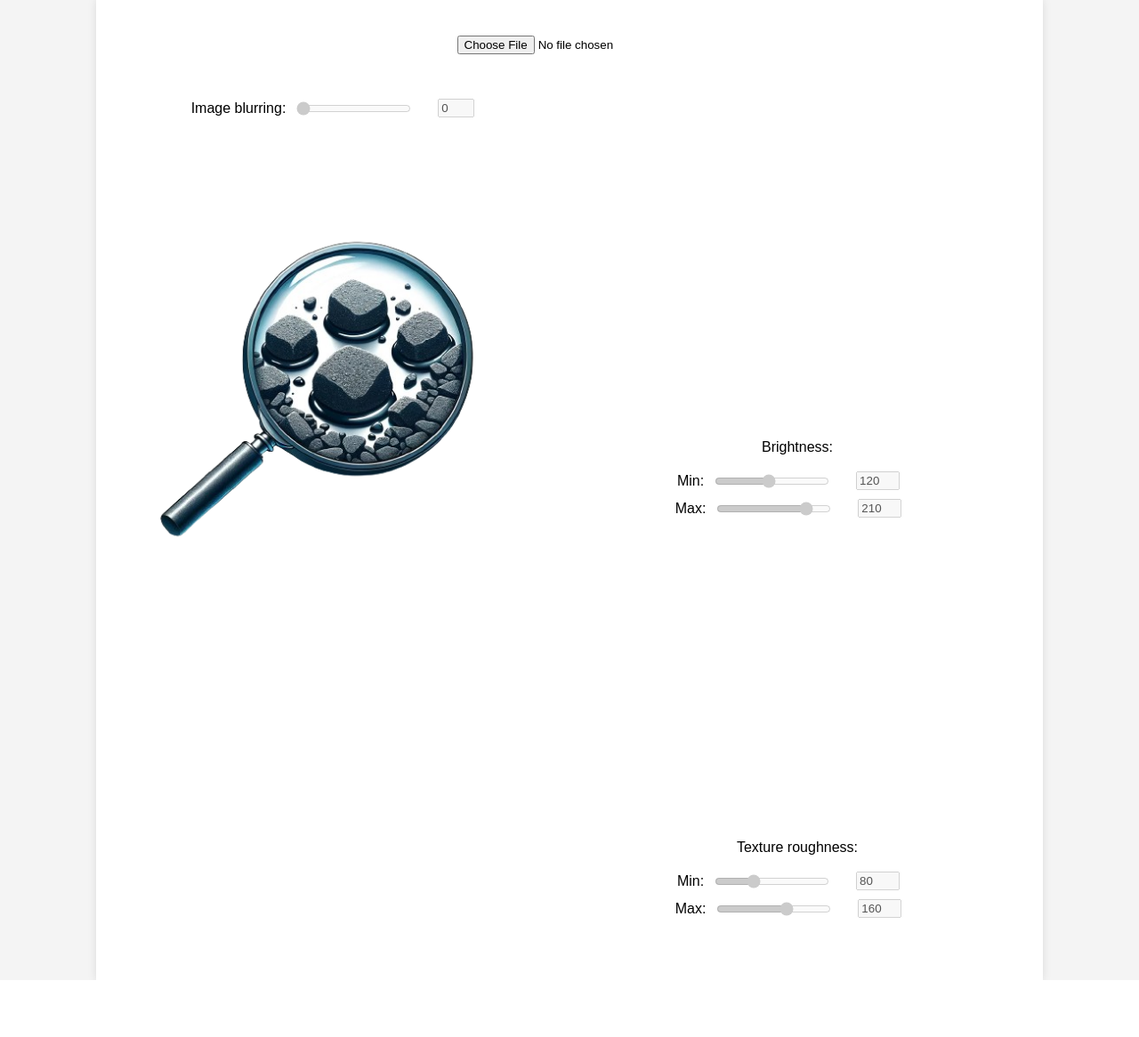
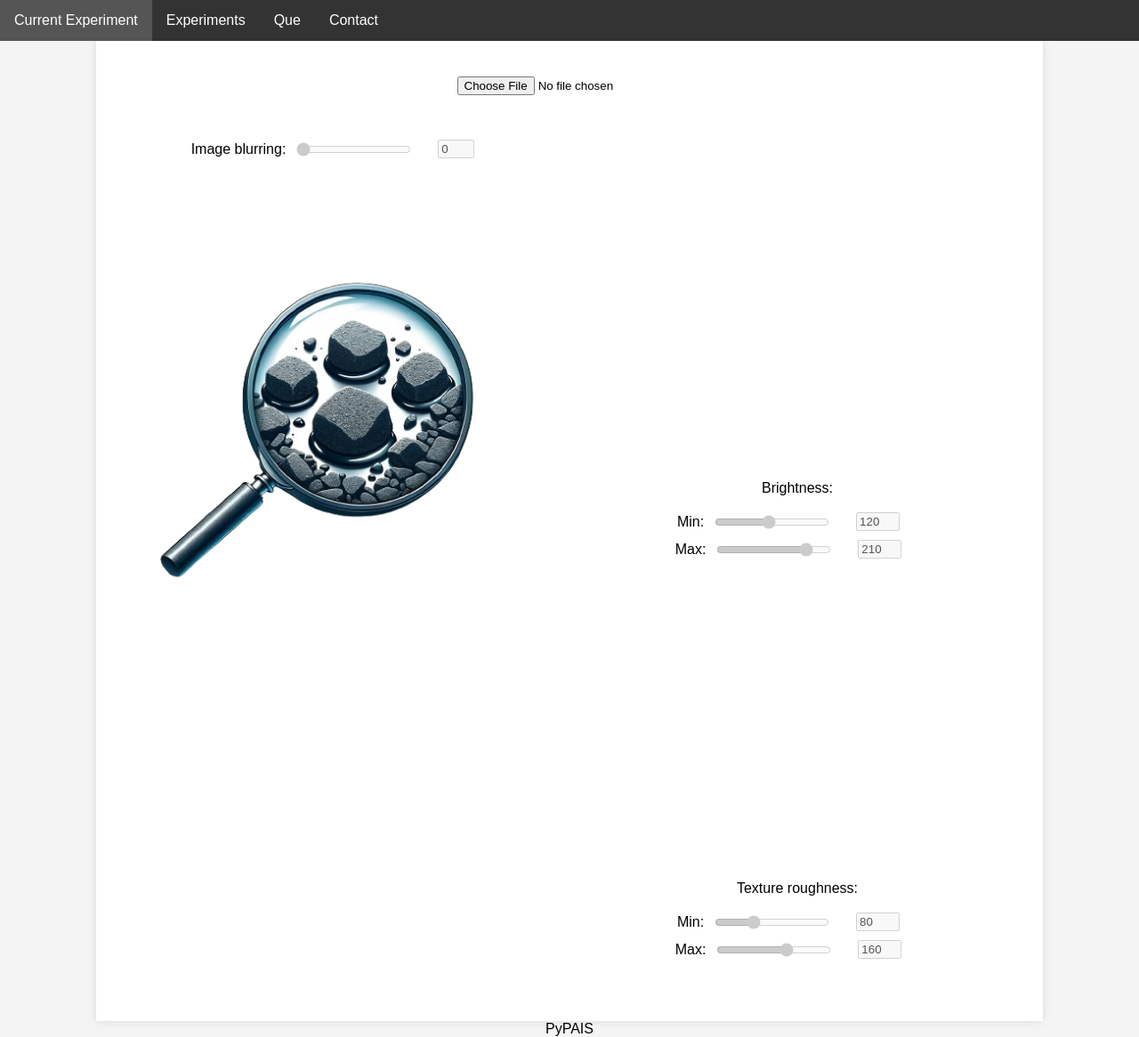
Before and after one commit to VaclavNezerka/PyPAIS_web.py, a Flask app: page / in a window 1280 px wide. Shown: the whole page at 89% size. Before the commit the page ends 1102 px from the top, so only its background shows below. Run offline with Flask 3, Linux system fonts and the light colour scheme; a map, chart or similar area stays blank.

Commit message:
A html structure changed (base.html, navbar.html, login.html added). New block in CSS style.

```diff
--- a/app.py
+++ b/app.py
@@ -23,6 +23,10 @@ current_images = {'gray': [], 'entropy': {}, 'gray_original': {},
 @app.route('/')
 def index():
     return render_template('index.html')
+
+@app.route('/login')
+def login():
+    return render_template('login.html')
 
 @app.route('/grayscale-data', methods=['POST'])
 def get_grayscale_data():
--- a/static/styles.css
+++ b/static/styles.css
@@ -4,6 +4,10 @@ body {
     padding: 0;
     text-align: center;
     background-color: #f4f4f4;
+}
+
+.navbar{
+    background-color: darkslategrey;
 }
 
 .container {
@@ -87,3 +91,40 @@ input[type="text"] {
     pointer-events: none; /* Ignore mouse events */
     z-index: 100; /* Ensure it's above the image */
 }
+
+/* NAVBAR STYLE */
+nav {
+    background-color: #333;
+    overflow: hidden;
+}
+nav ul {
+    list-style-type: none;
+    margin: 0;
+    padding: 0;
+}
+nav ul li {
+    float: left;
+}
+
+nav ul li a {
+    display: block;
+    color: white;
+    text-align: center;
+    padding: 14px 16px;
+    text-decoration: none;
+}
+
+nav ul li a:hover {
+    background-color: #555;
+}
+
+@media screen and (max-width: 600px) {
+    nav ul {
+        display: flex;
+        flex-direction: column;
+    }
+
+    nav ul li {
+        float: none;
+    }
+}
--- /dev/null
+++ b/templates/base.html
@@ -0,0 +1,31 @@
+<!-- base.html -->
+
+<!DOCTYPE html>
+
+<html lang="en">
+<head>
+  <meta charset="UTF-8">
+  <meta name="viewport" content="width=device-width, initial-scale=1.0">
+  <link rel="stylesheet" href="/static/styles.css">
+  <link rel="icon" type="image/vnd.icon" href="/static/favicon.ico">
+  <title>PyPAIS</title>
+</head>
+
+<body>
+
+  <div>
+    {% include 'navbar.html' %}
+  </div>
+
+
+  <div class="content">
+    {% block content %}
+    {% endblock %}
+  </div>
+
+  <footer>
+    PyPAIS
+  </footer>
+
+</body>
+</html>
--- a/templates/index.html
+++ b/templates/index.html
@@ -1,4 +1,7 @@
 <!DOCTYPE html>
+{% extends "base.html" %}
+{% block content %}
+
 <html>
     <head>
         <title>Image Processing with Histogram and Entropy</title>
@@ -75,3 +78,5 @@
     <script src="/static/script.js"></script>
 </body>
 </html>
+
+{% endblock content %}
--- /dev/null
+++ b/templates/login.html
@@ -0,0 +1,6 @@
+<!-- login.html -->
+
+{%  extends "base.html" %}
+
+{% block content %}
+{% endblock content %}
--- /dev/null
+++ b/templates/navbar.html
@@ -0,0 +1,22 @@
+<!DOCTYPE html>
+<html lang="en">
+<head>
+    <meta charset="UTF-8">
+    <meta name="viewport" content="width=device-width, initial-scale=1.0">
+    <link rel="stylesheet" href="/static/styles.css">
+    <link rel="icon" type="image/vnd.icon" href="/static/favicon.ico">
+    <title>Navbar</title>
+</head>
+<body>
+
+<nav>
+    <ul>
+      <li><a href="#">Current Experiment</a></li>
+      <li><a href="#">Experiments</a></li>
+      <li><a href="#">Que</a></li>
+      <li><a href="#">Contact</a></li>
+    </ul>
+</nav>
+
+</body>
+</html>
```
Also changed, not shown: db_api.py (line endings or trailing spaces). Lines whose indentation alone changed are shown as unchanged.
